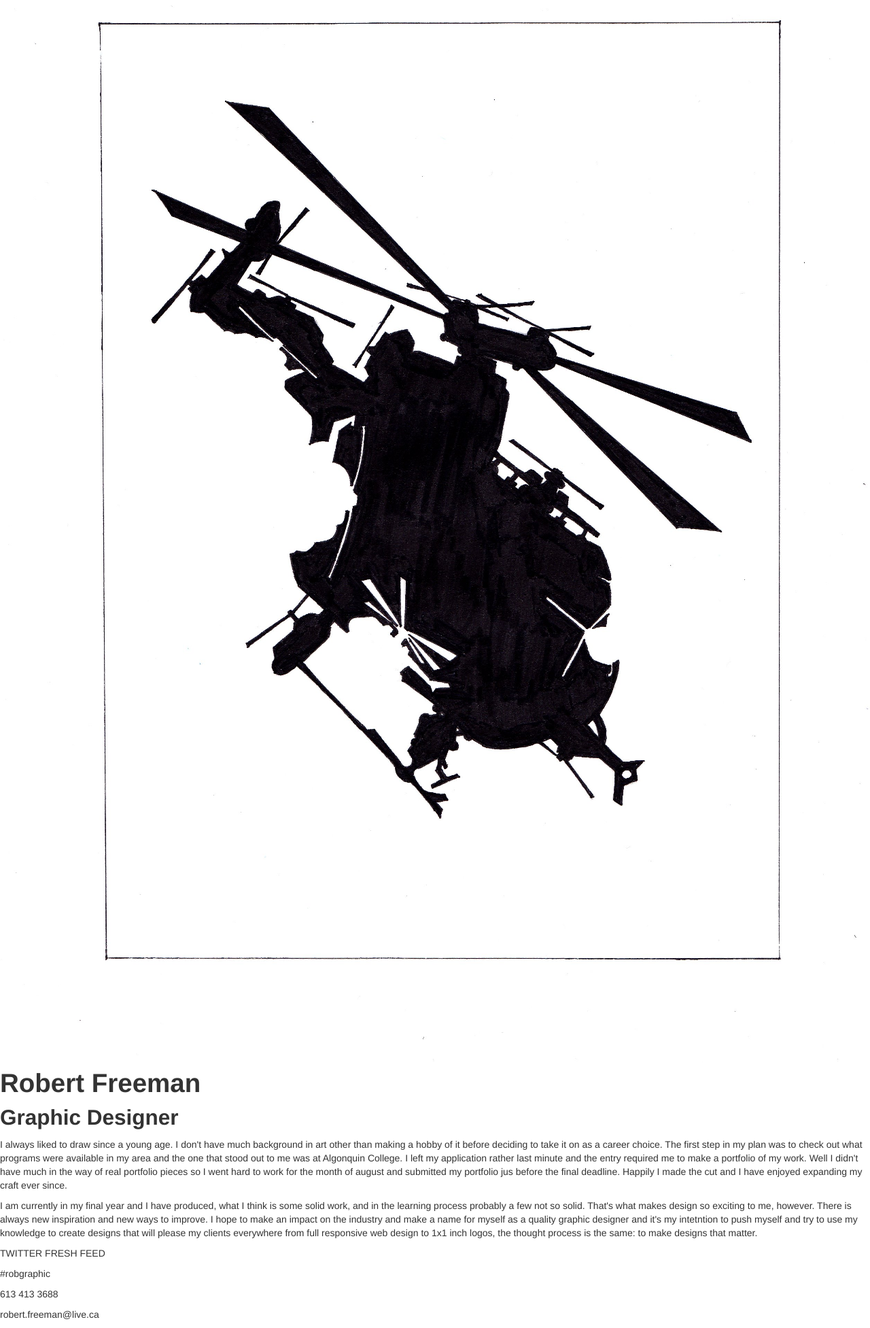
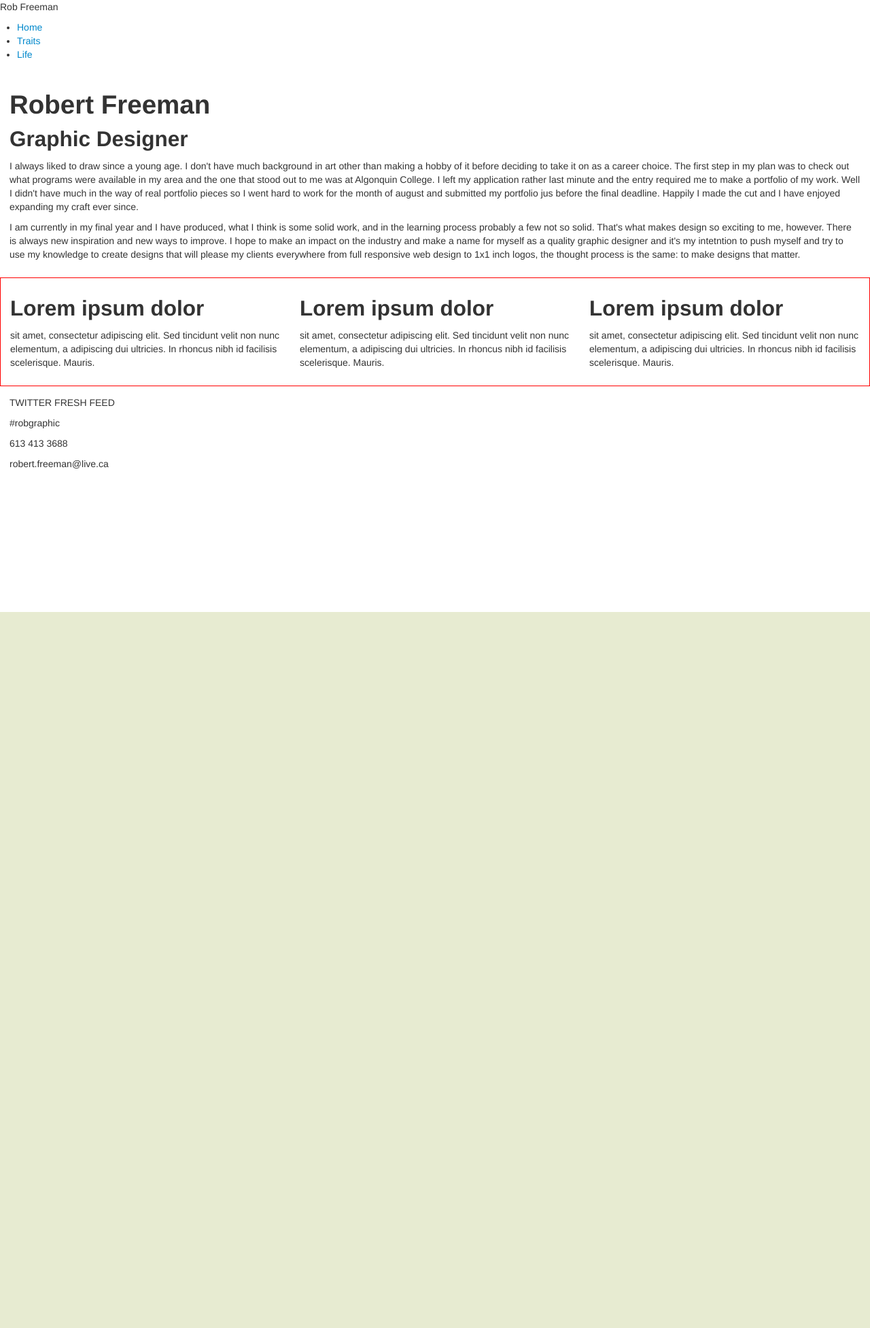
Before and after one commit to free0056/free0056.github.io, a Jekyll site: the page built from index.html, in a window 1280 px wide. Shown: the whole page at 68% size. Built offline with Jekyll 4.4.1, drawn with Linux system fonts in a browser that asks for light colours; some web fonts are replaced; Markdown is read by kramdown in place of the engine named in the settings; after the commit the page ends 900 px from its top, so only the background shows below that.

Commit message:
setting up grids adding bootstrap

```diff
--- a/_config.yml
+++ b/_config.yml
@@ -1,3 +1,4 @@
 markdown: redcarpet
 baseurl: /free0056.github.io
 exclude: ["README.md"]
+permalink: pretty
--- a/_layouts/default.html
+++ b/_layouts/default.html
@@ -1,27 +1,19 @@
 <html>
 	<head>
+		<link href='http://fonts.googleapis.com/css?family=Monda:400,700' rel='stylesheet' type='text/css'>
+
 		<meta charset="UTF-8">
-		<title>Genetics! - Tour Genetics and learn more about you!</title>
-		<link href="{{site.baseurl}}/css/general.css" rel="stylesheet">
+		<title>Robert Freeman Graphic Design</title>
+		<link href="{{site.baseurl}}/css/bootstrap.css" rel="stylesheet">
 		<meta name="handheldfriendly" content="true">
 		<meta name="mobileoptimised" content="240">
 		<meta name="viewport" content="width=device-width,initial-scale=1,target-densitydpi=device-dpi">
-		<!--
-		Home page title
-		1. Name of website
-		2.small descriotion
-		3. city, country if applicable
-		-->
-		<meta name="description" content="Genes make us who we are; Take a tour of genetics and learn how important they are when trying to understand who we are!">
 	</head>
-
-<!-- the meta description may show up as the search result description if google deems it worthy, every age should have a unique meta description.
-if the description isnt good enough google will choose one for you -->
 
 <body>
 
 	<header class="masthead clearfix">
-		<p class="titlecontent">Genetics</p>
+		<p class="titlecontent">Rob Freeman</p>
 		{% include nav.html %}
 	</header>
 
--- a/index.html
+++ b/index.html
@@ -1,22 +1,12 @@
-<!doctype html>
-<html>
-	<head>
-		<link href='http://fonts.googleapis.com/css?family=Monda:400,700' rel='stylesheet' type='text/css'>
+---
+layout: default
+---
 
-		<meta charset="UTF-8">
-		<title>Robert Freeman Graphic Design</title>
-		<link href="css/bootstrap.css" rel="stylesheet">
-		<meta name="handheldfriendly" content="true">
-		<meta name="mobileoptimised" content="240">
-		<meta name="viewport" content="width=device-width,initial-scale=1,target-densitydpi=device-dpi">
-	</head>
 
-	<header class="masthead clearfix">
-		<div><img src="images/image0.jpg"></div>
+<body>
 
-	</header>
 
-	<div class="main-content">
+	<div class="unit-spacer">
 
 				<h1>Robert Freeman</h1>
 				<h2>Graphic Designer</h2>
@@ -33,8 +23,30 @@
 
 		</div>
 
+		<div class="grid">
+			<div class="unit">
+				<div class="unit-spacer">
+					<h2>Lorem ipsum dolor</h2>
+					<p>sit amet, consectetur adipiscing elit. Sed tincidunt velit non nunc elementum, a adipiscing dui ultricies. In
+					rhoncus nibh id facilisis scelerisque. Mauris.</p>
+				</div>
+			</div>
+			<div class="unit">
+				<div class="unit-spacer">
+					<h2>Lorem ipsum dolor</h2>
+					<p>sit amet, consectetur adipiscing elit. Sed tincidunt velit non nunc elementum, a adipiscing dui ultricies. In rhoncus nibh id facilisis scelerisque. Mauris.</p>
+				</div>
+			</div>
+			<div class="unit">
+				<div class="unit-spacer">
+					<h2>Lorem ipsum dolor</h2>
+					<p>sit amet, consectetur adipiscing elit. Sed tincidunt velit non nunc elementum, a adipiscing dui ultricies. In rhoncus nibh id facilisis scelerisque. Mauris.</p>
+				</div>
+			</div>
+		</div>
 
-	<footer>
+
+	<footer class="unit-spacer">
 
 
 		<p>TWITTER FRESH FEED</p>
@@ -45,5 +57,4 @@
 
 	</footer>
 
-
-</html>
+</body>
```
Also changed, not shown: css/bootstrap.css.
